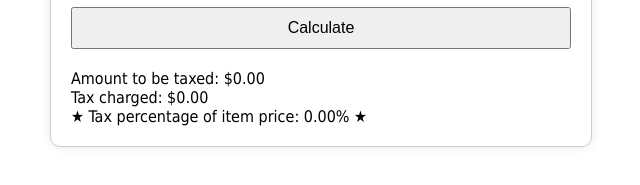
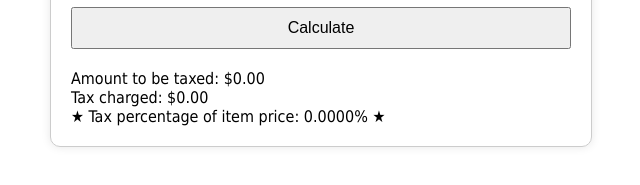
Before and after one commit to carolinewales/TwinLionTaxClassCalc, a plain HTML site: page index.html in a window 1280 px wide. Both pictures are taken after typing "5" into the empty fields and a click on the button "Calculate". Shown: the part 213-398 px from the top of the page, 319-959 px from the left. Drawn offline with Linux system fonts and the light colour scheme.

Commit message:
Update index.html
Added more decimal places to tax percentage.

```diff
--- a/index.html
+++ b/index.html
@@ -67,7 +67,7 @@
       output.innerText =
         `Amount to be taxed: $${amountToBeTaxed.toFixed(2)}\n` +
         `Tax charged: $${taxDollarToCharge.toFixed(2)}\n` +
-        `★ Tax percentage of item price: ${taxPercentage.toFixed(2)}% ★`;
+        `★ Tax percentage of item price: ${taxPercentage.toFixed(4)}% ★`;
     }
 </script>
 </body>
```
